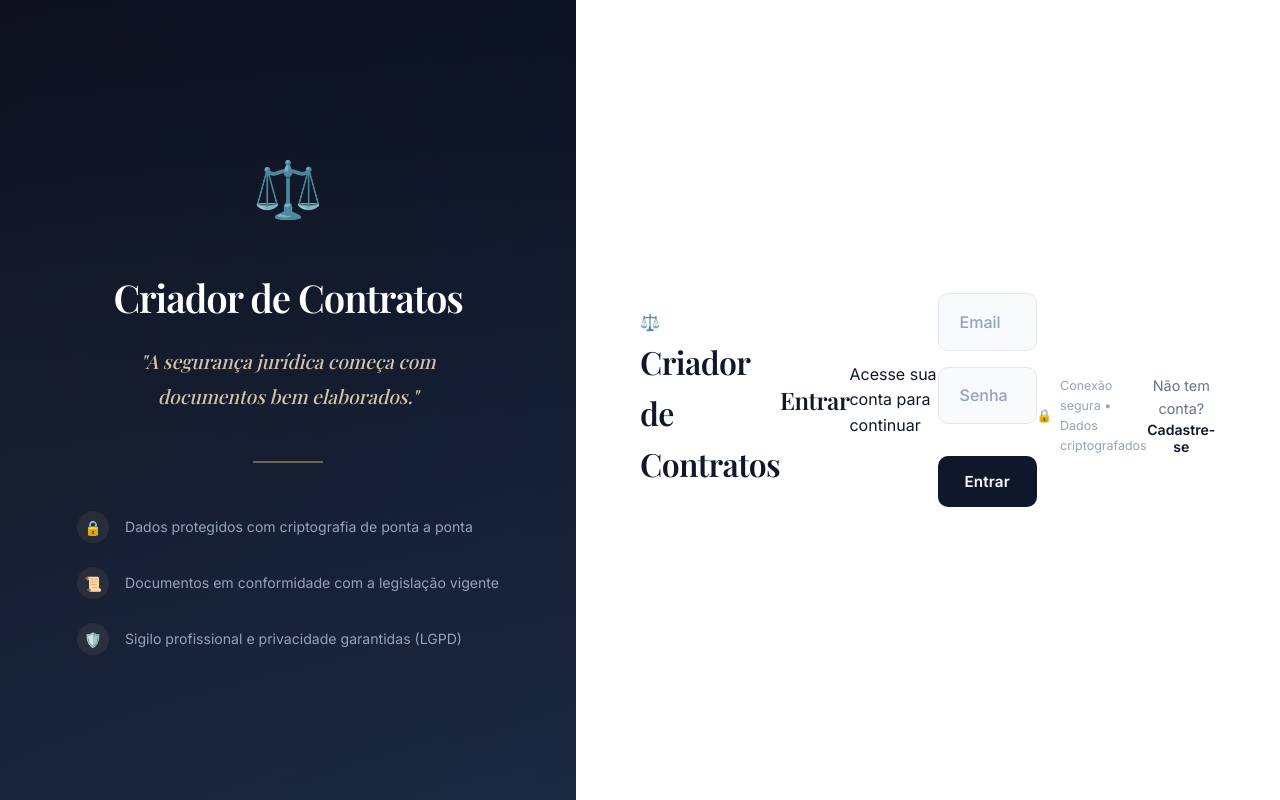
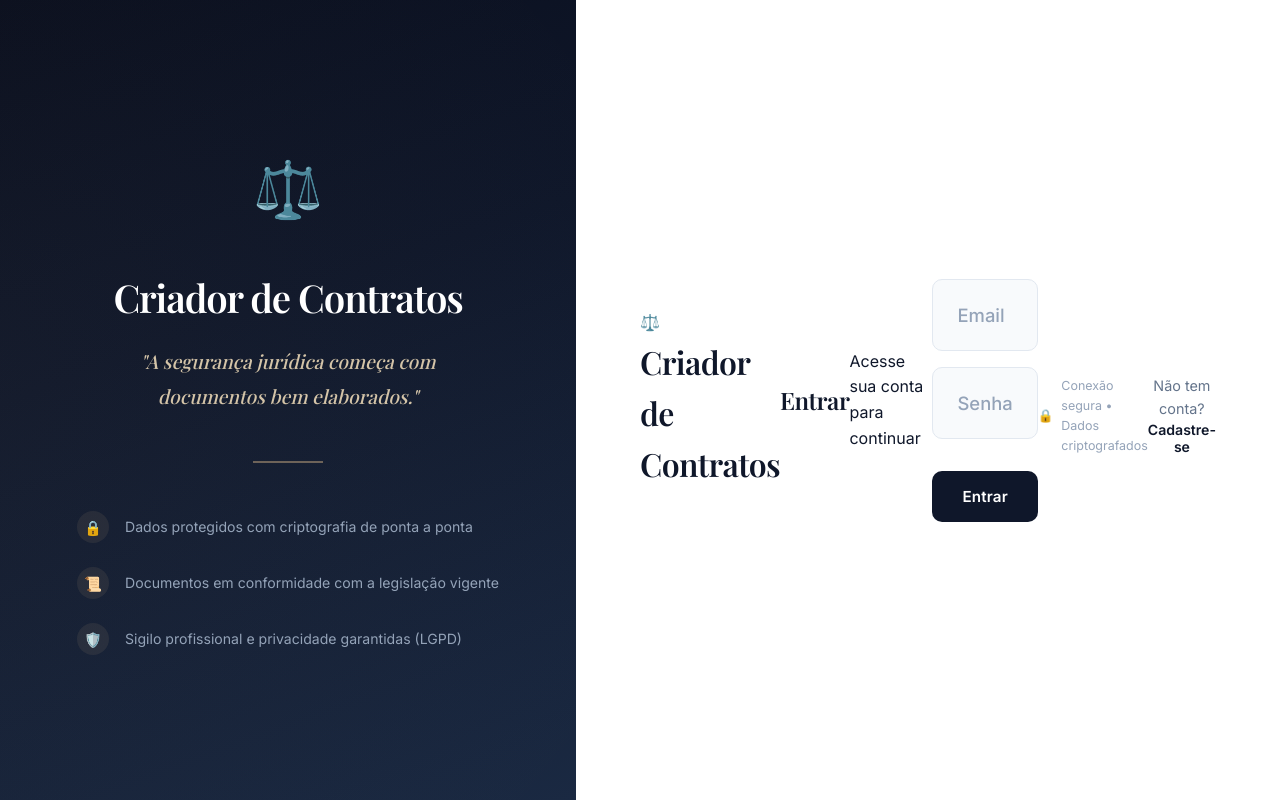
Before and after one commit to laviniaabf-beep/Criador-de-Contrato, a React (Vite) app: page / in a window 1280 px wide. Built offline with nearby package versions, Linux system fonts and the light colour scheme; no server answers; a web font is replaced by a local one.

Commit message:
Aumenta altura dos inputs auth para 1.5rem padding

```diff
--- a/src/App.css
+++ b/src/App.css
@@ -213,10 +213,10 @@ h1, h2, h3, h4 {
 
 .auth-field input {
   width: 100%;
-  padding: 1.1rem 1.3rem;
+  padding: 1.5rem 1.5rem;
   border: 1.5px solid var(--gray-100);
   border-radius: var(--radius-md);
-  font-size: 1rem;
+  font-size: 1.15rem;
   font-family: 'Inter', sans-serif;
   transition: all 0.2s ease;
   background: var(--off-white);
```
